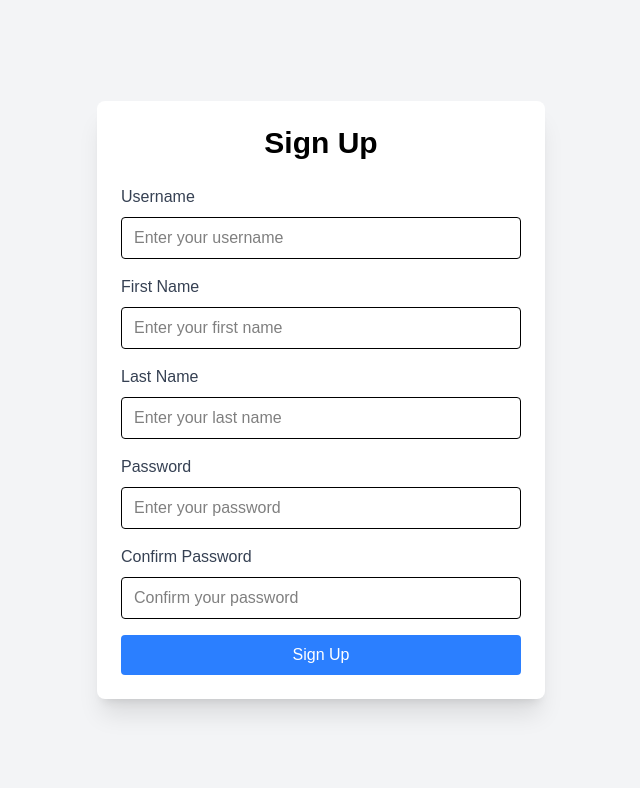
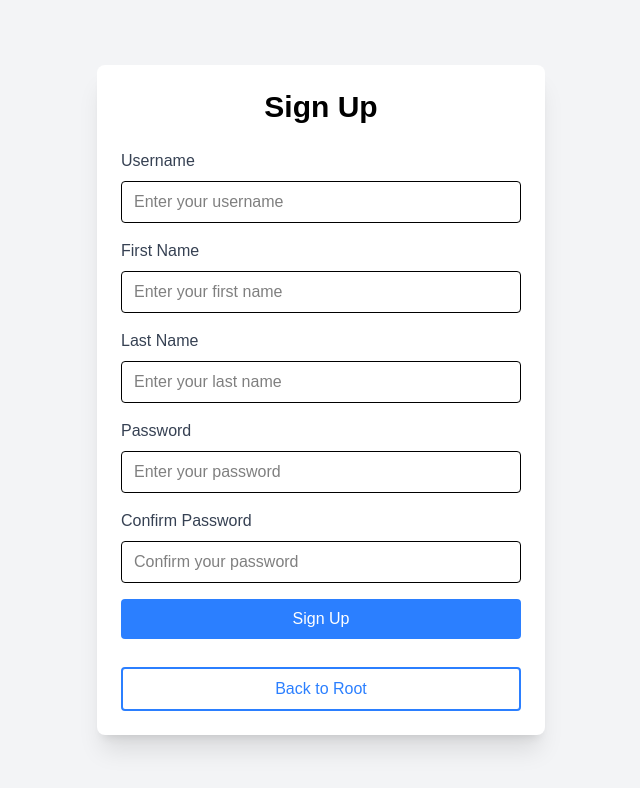
Before and after one commit to LuisMav23/guidance-latest, a Next.js app in the folder guidance-client/: page /signup in a window 1280 px wide. Shown: the top 788 px of the page, without its empty margins (319-959 px from the left). Built offline with nearby package versions, Linux system fonts and the light colour scheme; no server answers.

Commit message:
fixed login

```diff
--- a/guidance-client/src/app/signup/page.tsx
+++ b/guidance-client/src/app/signup/page.tsx
@@ -56,7 +56,7 @@ const SignUpPage: React.FC = () => {
             );
             console.log('User created:', response.data);
             setSuccess(true);
-            router.push('/login');
+            router.push('/');
         } catch (err: any) {
             const errorData = err.response?.data;
             setError(errorData?.message || 'Failed to create user');
@@ -152,6 +152,13 @@ const SignUpPage: React.FC = () => {
                     >
                         Sign Up
                     </button>
+                    <button
+                        type="button"
+                        onClick={() => router.push('/')}
+                        className="w-full bg-transparent text-blue-500 py-2 rounded border-2 mt-3 hover:shadow-blue-600 hover:shadow-sm transition-all"
+                    >
+                        Back to Root
+                    </button>
                 </form>
             </div>
         </div>
--- a/guidance-client/src/config/config.js
+++ b/guidance-client/src/config/config.js
@@ -1,5 +1,5 @@
 const CONFIG = {
-    API_BASE_URL: process.env.NEXT_PUBLIC_API_URL || "http://localhost:5000/",
+    API_BASE_URL: process.env.NEXT_PUBLIC_API_URL || "http://localhost:5001/",
     BASE_URL: process.env.NEXT_PUBLIC_BASE_URL || "http://localhost:3000/"
 }
 
```
Also changed, not shown: 2 other files (tests, documents, lock files or other folders).
